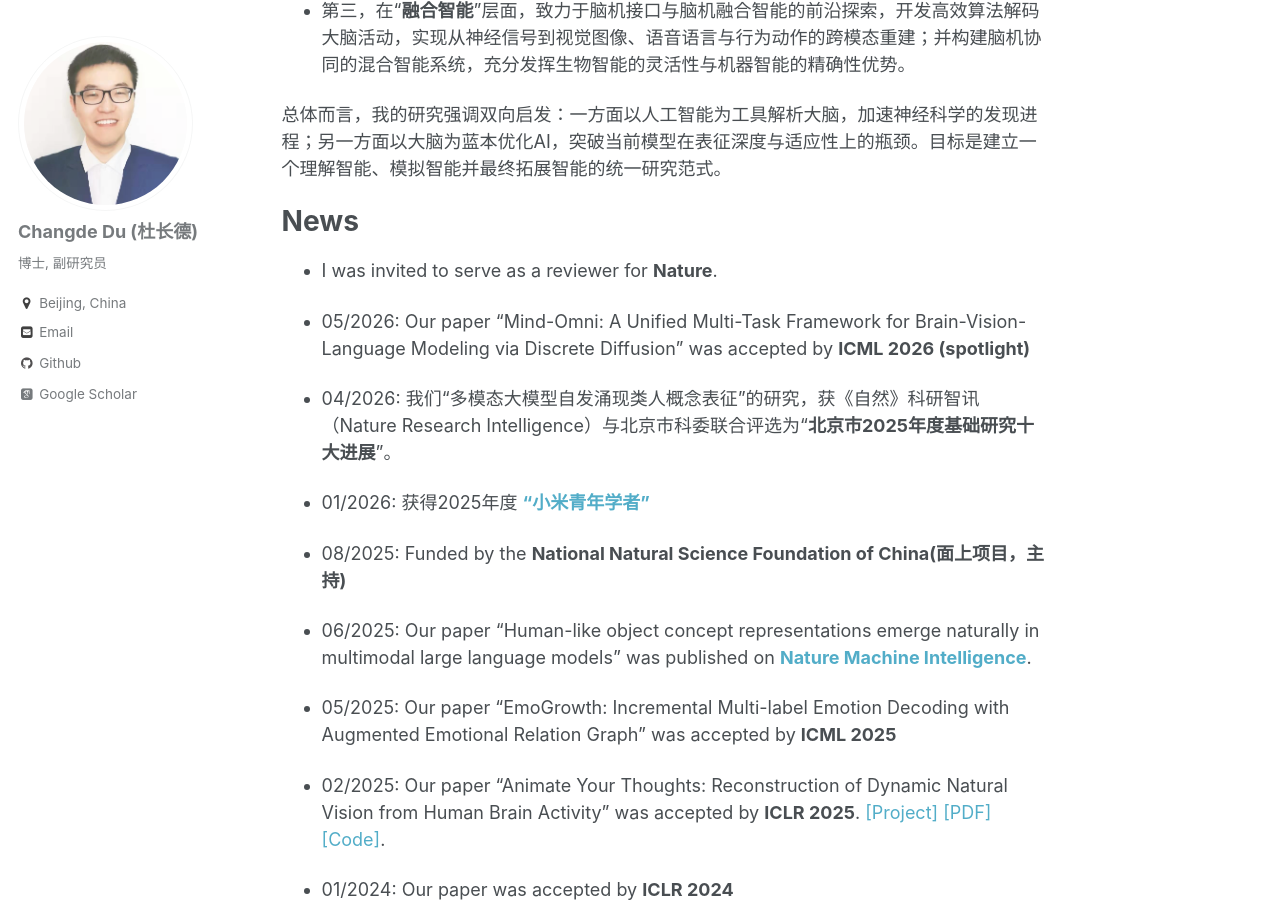
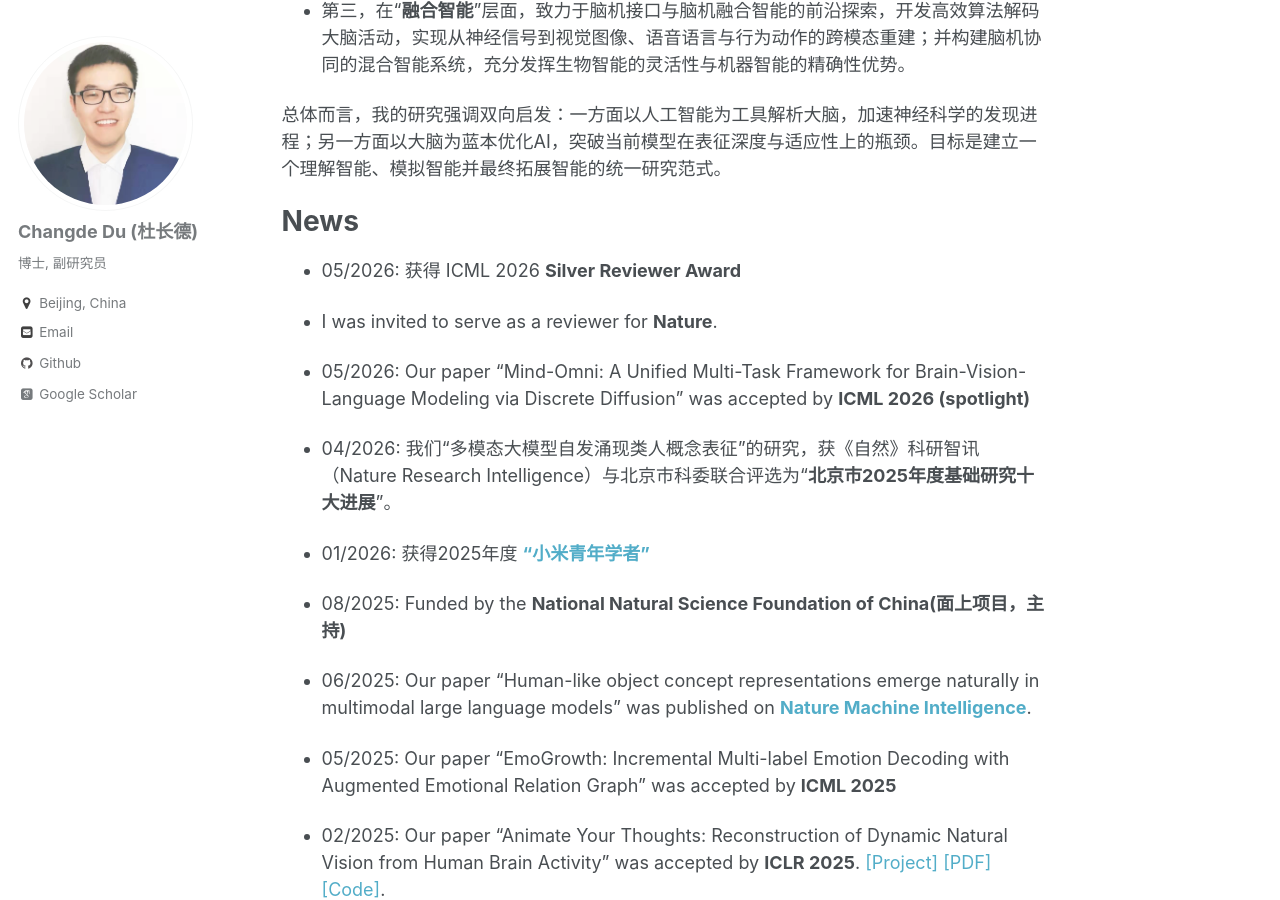
Before and after one commit to ChangdeDu/changdedu.github.io, a Jekyll site: the page built from _pages/about.md, in a window 1280 px wide and 900 px high, scrolled down 953 px. Built offline with Jekyll 4.4.1, drawn with Linux system fonts in a browser that asks for light colours; some web fonts are replaced.

Commit message:
Update about.md

```diff
--- a/_pages/about.md
+++ b/_pages/about.md
@@ -22,6 +22,8 @@ redirect_from:
 总体而言，我的研究强调双向启发：一方面以人工智能为工具解析大脑，加速神经科学的发现进程；另一方面以大脑为蓝本优化AI，突破当前模型在表征深度与适应性上的瓶颈。目标是建立一个理解智能、模拟智能并最终拓展智能的统一研究范式。
 
 # News
+- 05/2026: 获得 ICML 2026 **Silver Reviewer Award**
+
 - I was invited to serve as a reviewer for **Nature**.
 
 - 05/2026: Our paper "Mind-Omni: A Unified Multi-Task Framework for Brain-Vision-Language Modeling via Discrete Diffusion" was accepted by **ICML 2026 (spotlight)**
```
